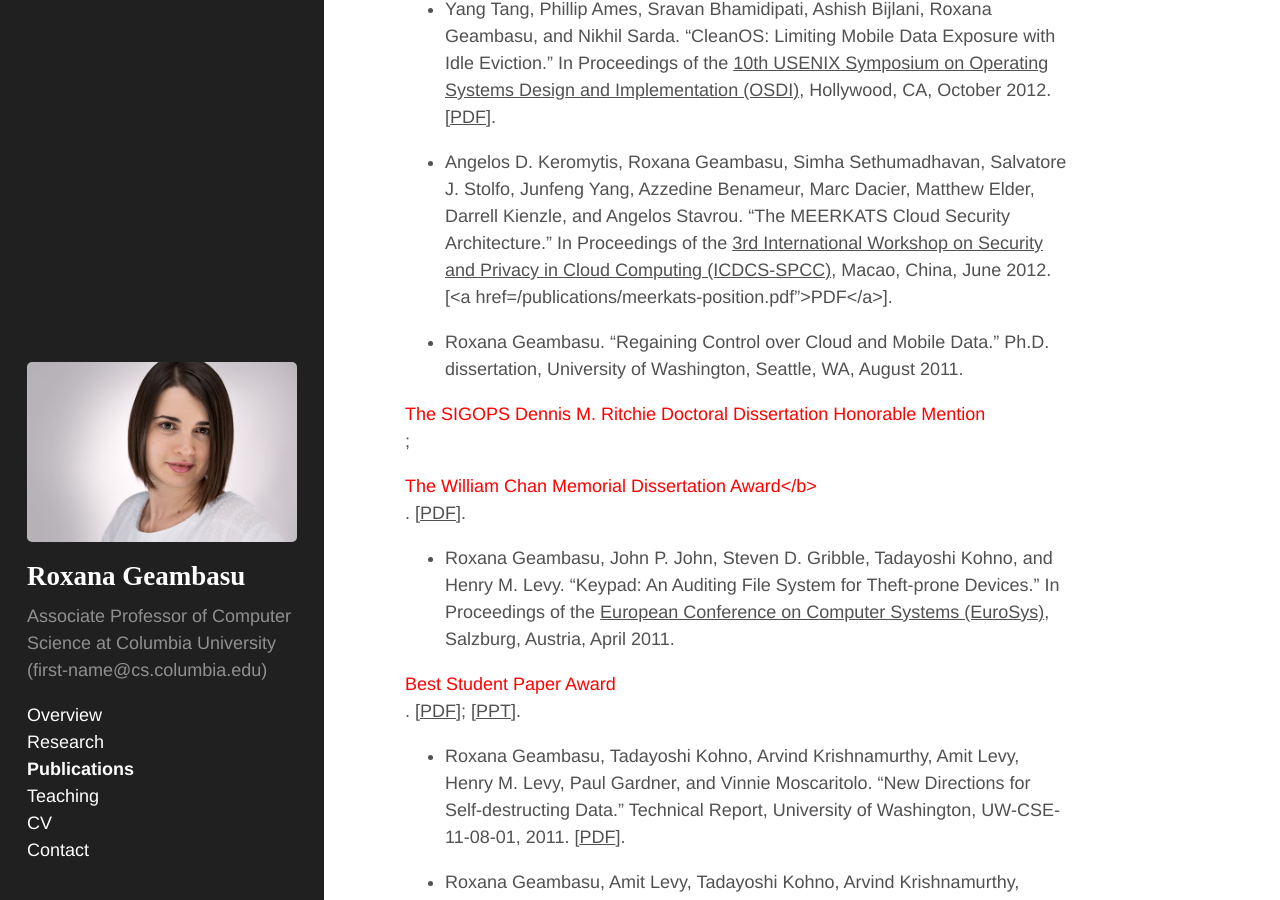
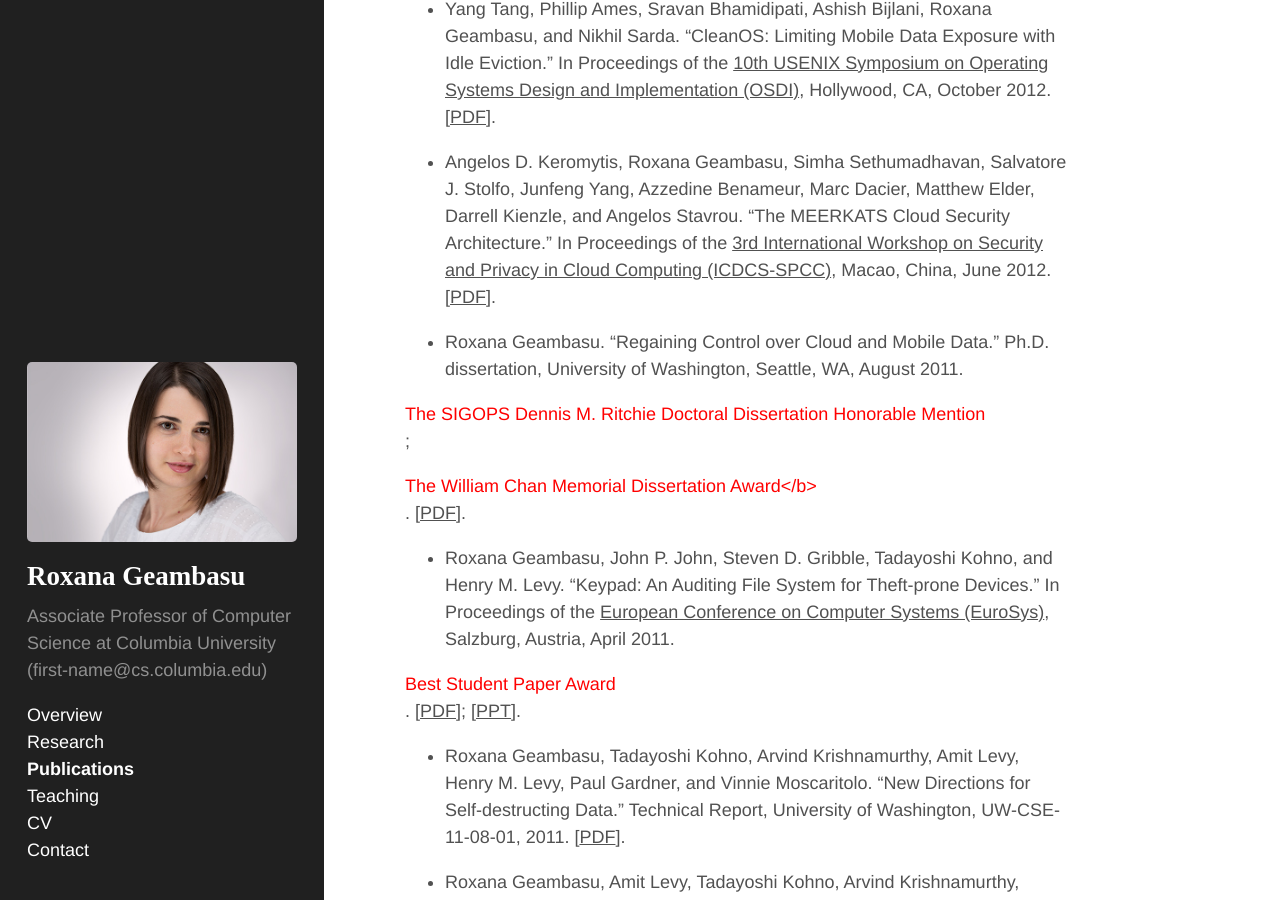
Before and after one commit to roxanageambasu/roxanageambasu.github.io, a Jekyll site: the page built from 02-publications.md, in a window 1280 px wide and 900 px high, scrolled down 1453 px. Built offline with Jekyll 4.4.1, drawn with Linux system fonts in a browser that asks for light colours.

Commit message:
fixed pubs bug

```diff
--- a/02-publications.md
+++ b/02-publications.md
@@ -69,7 +69,7 @@ Matthew Elder, Darrell Kienzle, and Angelos Stavrou.
 "The MEERKATS Cloud Security Architecture."
 In Proceedings of the <a href="http://www.ece.iit.edu/~ubisec/workshop.htm">
 3rd International Workshop on Security and Privacy in Cloud Computing (ICDCS-SPCC)</a>,
-Macao, China, June 2012. [<a href={{ site.baseurl }}/publications/meerkats-position.pdf">PDF</a>].
+Macao, China, June 2012. [<a href="{{ site.baseurl }}/publications/meerkats-position.pdf">PDF</a>].
 
 * Roxana Geambasu. "Regaining Control over Cloud and Mobile Data."
 Ph.D. dissertation, University of Washington, Seattle, WA, August 2011.
```
